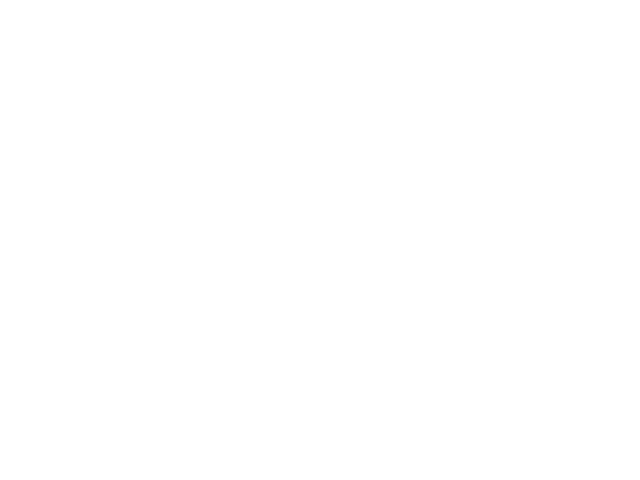
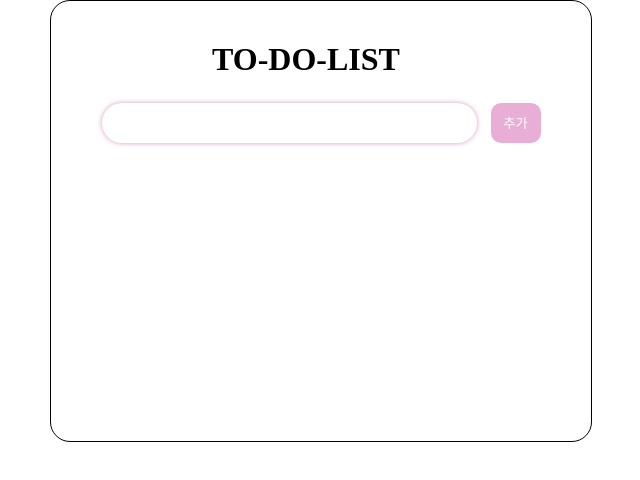
Before and after one commit to jinhaqe/to-do-study, a plain HTML site: page idex.html in a window 1280 px wide. Shown: the whole page, without its empty margins (319-959 px from the left). Drawn offline with Linux system fonts and the light colour scheme.

Commit message:
ui 디자인과 추가 버튼 기능 작성

```diff
--- a/idex.html
+++ b/idex.html
@@ -4,6 +4,17 @@
     <meta charset="UTF-8" />
     <meta name="viewport" content="width=device-width, initial-scale=1.0" />
     <title>TO-DO-LIST</title>
+    <link rel="stylesheet" href="style.css" />
   </head>
-  <body></body>
+  <body>
+    <div class="body_box">
+      <h1>TO-DO-LIST</h1>
+      <div class="content">
+        <input type="text" id="todo" />
+        <button id="add" onclick="button_event()">추가</button>
+        <ul></ul>
+      </div>
+    </div>
+    <script src="main.js"></script>
+  </body>
 </html>
--- /dev/null
+++ b/main.js
@@ -0,0 +1,15 @@
+// 1. 투두리스트 디자인 만들기
+// 2. Todo 객체 생성
+// 3. 내용, 체크 여부, id
+
+function button_event() {
+  let input = document.getElementById("todo");
+  let ul = document.querySelector("ul");
+  let newLi = document.createElement("li");
+  newLi.innerHTML = input.value;
+  input.value = "";
+
+  ul.appendChild(newLi);
+
+  let insertbtn;
+}
--- /dev/null
+++ b/style.css
@@ -0,0 +1,80 @@
+* {
+  margin: 0;
+  padding: 0;
+}
+
+.body_box {
+  width: 500px;
+  border: solid 1px black;
+  min-height: 400px; /* 최소 높이는 두고 */
+  margin: 0 auto;
+  border-radius: 20px;
+  padding: 20px;
+  display: flex;
+  flex-direction: column; /* 세로로 쌓이도록 설정 */
+}
+
+h1 {
+  margin: 20px;
+  text-align: center;
+  margin-left: -10px;
+}
+
+.content {
+  background-color: #ffffff;
+  width: 500px;
+  text-align: center;
+  line-height: 50px;
+}
+
+input {
+  width: 350px;
+  height: 30px;
+  padding: 5px;
+  padding-left: 20px;
+  border-radius: 50px;
+  border: 0;
+  font-size: 16px;
+  background-color: white;
+  box-shadow: 0 0 5px rgba(202, 128, 177, 0.8);
+}
+
+input:focus {
+  border-color: #2c97bb;
+  background-color: white;
+  border: 0px;
+}
+
+ul {
+  margin: 10px;
+  padding: 0;
+}
+
+li {
+  list-style: none;
+  text-align: left;
+  width: 360px;
+  margin: 0;
+  margin-left: 20px;
+  border-radius: 50px;
+  padding-left: 20px;
+  margin-bottom: 10px;
+}
+
+li:nth-child(odd) {
+  background-color: rgb(255, 243, 251);
+}
+
+li:nth-child(even) {
+  background-color: rgb(255, 234, 249);
+}
+
+#add {
+  border-radius: 10px;
+  width: 50px;
+  height: 40px;
+  border: 0;
+  background-color: rgb(233, 174, 213);
+  color: white;
+  margin-left: 10px;
+}
```
